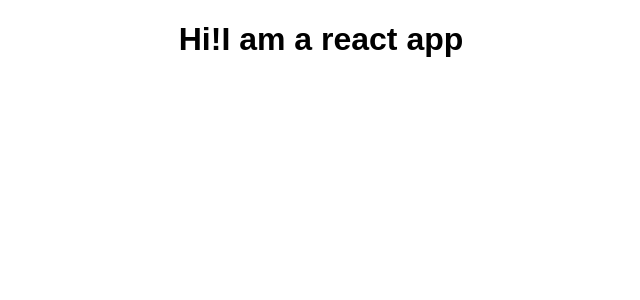
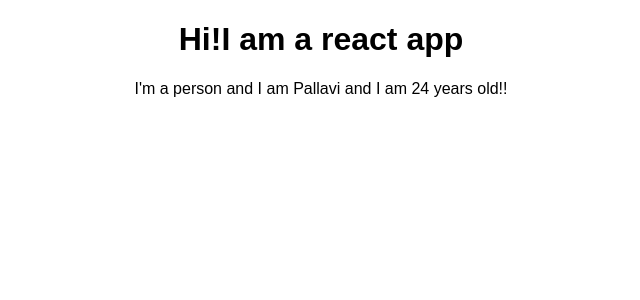
Before and after one commit to Pall104/ReactBurgerOrder, a React (Create React App) app: page / in a window 1280 px wide. Shown: the top 300 px of the page, without its empty margins (319-959 px from the left). Built offline with nearby package versions, Linux system fonts and the light colour scheme.

Commit message:
person component made

```diff
--- a/src/App.js
+++ b/src/App.js
@@ -1,13 +1,16 @@
 import React, { Component } from 'react';
 import './App.css';
+import Person from './Person/Person';
 
 class App extends Component {
   render() {
-    return (
+   return (
       <div className="App">
       <h1>Hi!I am a react app</h1>
+      <Person name="Pallavi" age="24"/>
       </div>
-    );
+   );
+  // return React.createElement('div',{className:'App'},React.createElement('h1',null,'Hi I\'m a React App!!!'));
   }
 }
 
--- /dev/null
+++ b/src/Person/Person.js
@@ -0,0 +1,8 @@
+import React from 'react';
+
+
+
+const person = (props) => {
+    return <p>I'm a person and I am {props.name} and I am {props.age} years old!!</p>
+}
+export default person;
```
